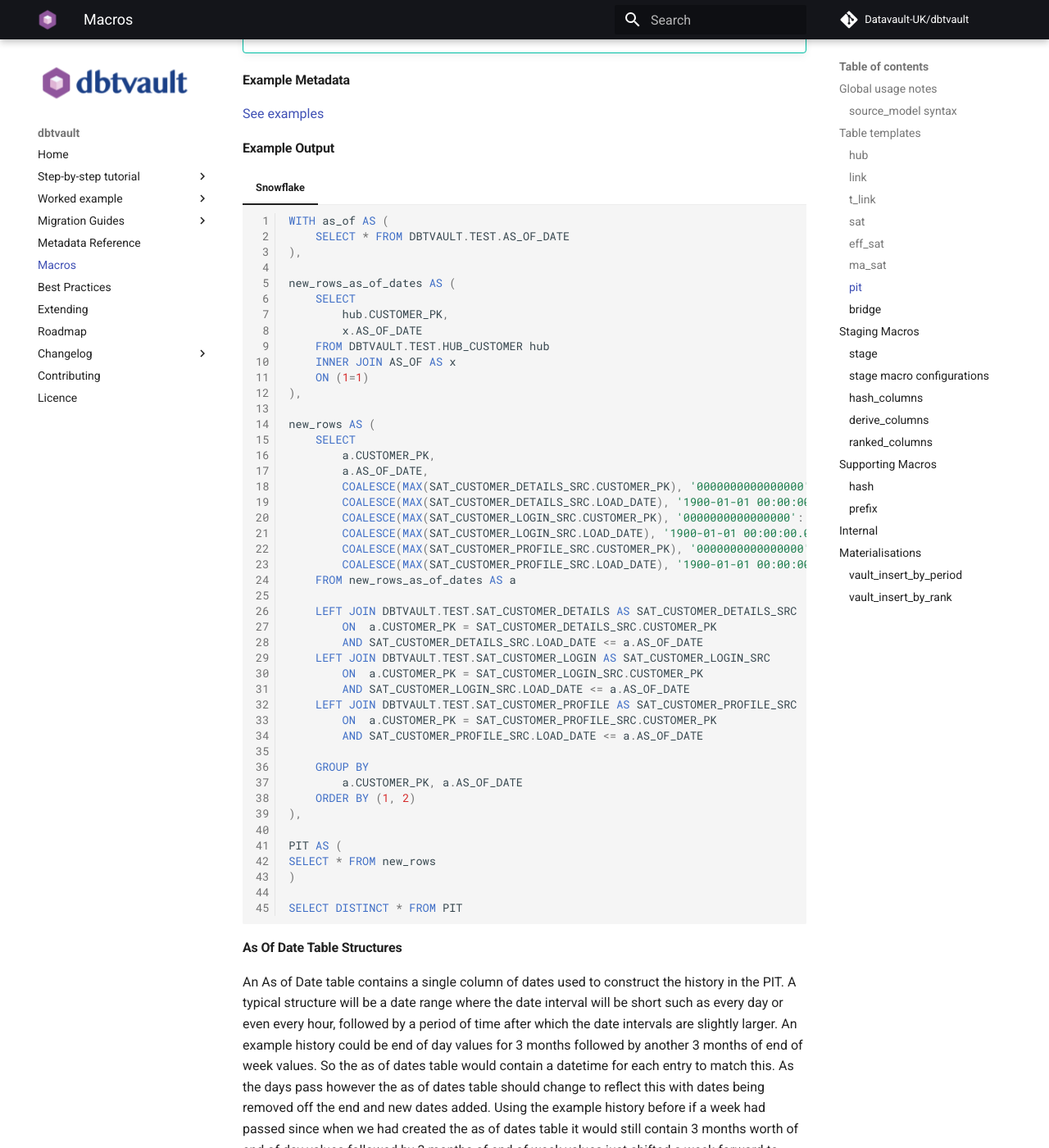
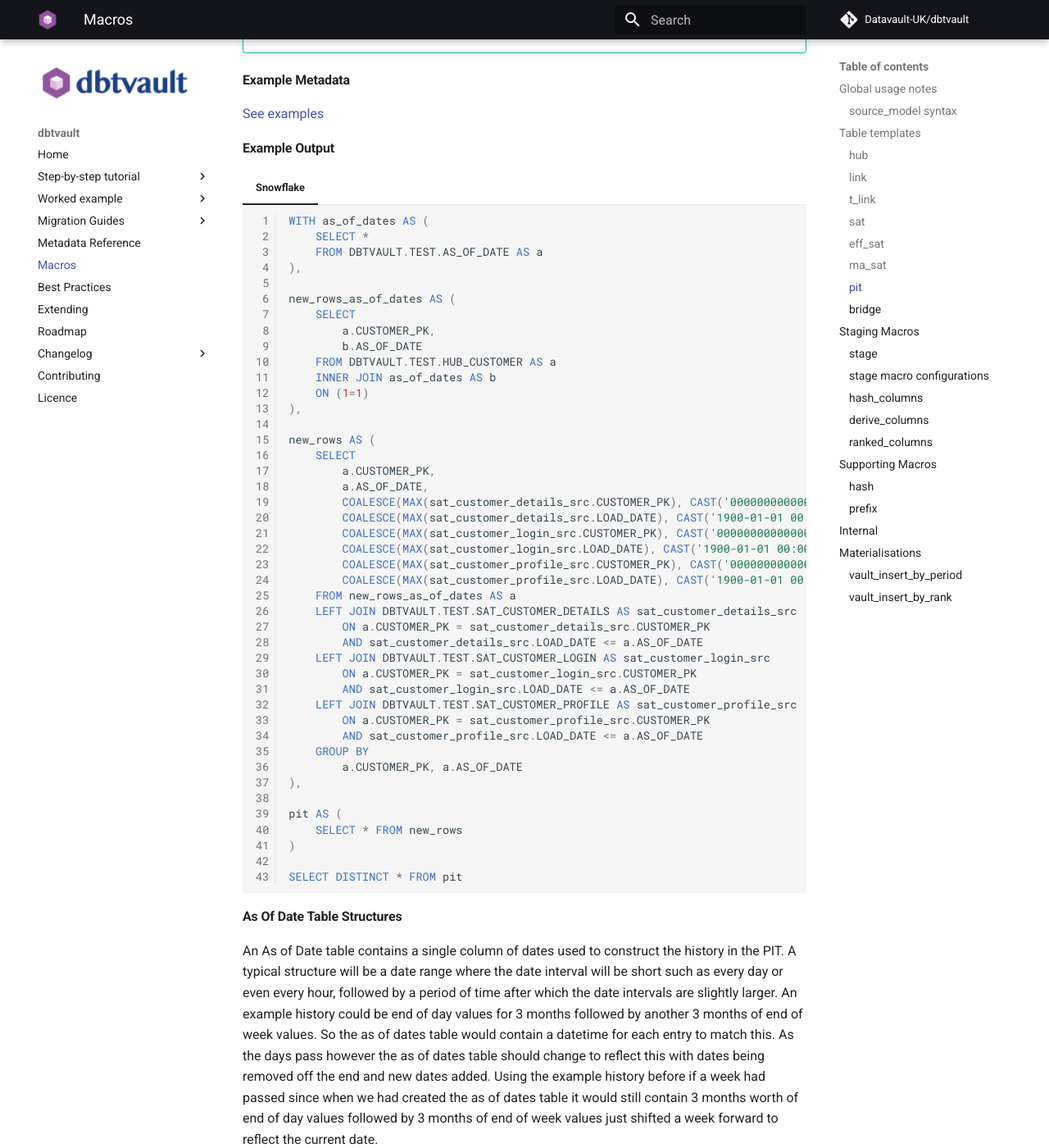
Before and after one commit to Datavault-UK/automate-dv-docs, an MkDocs documentation site: the page built from docs/macros.md, in a window 1280 px wide and 1400 px high, scrolled down 12283 px. Shown: the whole window at 82% size. Built offline with MkDocs 1.6.1 and Material for MkDocs 9.7.7, drawn with Linux system fonts in a browser that asks for light colours; comment, search, counter and statistics services are not loaded.

Commit message:
Updated PIT documentation in macros.md
- Plugged in the new PIT compiled SQL

````diff
--- a/docs/macros.md
+++ b/docs/macros.md
@@ -973,14 +973,14 @@ Generates SQL to build a point-in-time table (PIT).
 
 #### Parameters
 
-| Parameter         | Description                                         | Type             | Required?                                    |
-| --------------    | --------------------------------------------------- | ---------------- | -------------------------------------------- |
-|  src_pk           | Source primary key column                           |  String          | <i class="fas fa-check-circle required"></i> |
-|  as_of_dates_table| Name for the AS OF DATE table                       |  String          | <i class="fas fa-check-circle required"></i> |
-|  satellites       | Dictionary of satellite reference mappings          |  Mapping         | <i class="fas fa-check-circle required"></i> |
-|  stage_tables     | Dictionary of stage table reference mappings        |  Mapping         | <i class="fas fa-check-circle required"></i> |
-|  src_ldts         | Source load date timestamp column                   |  String          | <i class="fas fa-check-circle required"></i> |
-|  source_model     | Hub model name                                      |  String          | <i class="fas fa-check-circle required"></i> |
+| Parameter          | Description                                         | Type             | Required?                                    |
+| ------------------ | --------------------------------------------------- | ---------------- | -------------------------------------------- |
+|  src_pk            | Source primary key column                           |  String          | <i class="fas fa-check-circle required"></i> |
+|  as_of_dates_table | Name for the AS OF DATE table                       |  String          | <i class="fas fa-check-circle required"></i> |
+|  satellites        | Dictionary of satellite reference mappings          |  Mapping         | <i class="fas fa-check-circle required"></i> |
+|  stage_tables      | Dictionary of stage table reference mappings        |  Mapping         | <i class="fas fa-check-circle required"></i> |
+|  src_ldts          | Source load date timestamp column                   |  String          | <i class="fas fa-check-circle required"></i> |
+|  source_model      | Hub model name                                      |  String          | <i class="fas fa-check-circle required"></i> |
 
 !!! tip
     [Read the tutorial](tutorial/tut_point_in_time.md) for more details
@@ -994,16 +994,17 @@ Generates SQL to build a point-in-time table (PIT).
 === "Snowflake"
 
     ```sql
-    WITH as_of AS (
-        SELECT * FROM DBTVAULT.TEST.AS_OF_DATE
+    WITH as_of_dates AS (
+        SELECT *
+        FROM DBTVAULT.TEST.AS_OF_DATE AS a
     ),
 
     new_rows_as_of_dates AS (
         SELECT
-            hub.CUSTOMER_PK,
-            x.AS_OF_DATE
-        FROM DBTVAULT.TEST.HUB_CUSTOMER hub
-        INNER JOIN AS_OF AS x
+            a.CUSTOMER_PK,
+            b.AS_OF_DATE
+        FROM DBTVAULT.TEST.HUB_CUSTOMER AS a
+        INNER JOIN as_of_dates AS b
         ON (1=1)
     ),
 
@@ -1011,34 +1012,31 @@ Generates SQL to build a point-in-time table (PIT).
         SELECT
             a.CUSTOMER_PK,
             a.AS_OF_DATE,
-            COALESCE(MAX(SAT_CUSTOMER_DETAILS_SRC.CUSTOMER_PK), '0000000000000000'::BINARY(16)) AS SAT_CUSTOMER_DETAILS_PK,
-            COALESCE(MAX(SAT_CUSTOMER_DETAILS_SRC.LOAD_DATE), '1900-01-01 00:00:00.000000'::TIMESTAMP_NTZ) AS SAT_CUSTOMER_DETAILS_LDTS,
-            COALESCE(MAX(SAT_CUSTOMER_LOGIN_SRC.CUSTOMER_PK), '0000000000000000'::BINARY(16)) AS SAT_CUSTOMER_LOGIN_PK,
-            COALESCE(MAX(SAT_CUSTOMER_LOGIN_SRC.LOAD_DATE), '1900-01-01 00:00:00.000000'::TIMESTAMP_NTZ) AS SAT_CUSTOMER_LOGIN_LDTS,
-            COALESCE(MAX(SAT_CUSTOMER_PROFILE_SRC.CUSTOMER_PK), '0000000000000000'::BINARY(16)) AS SAT_CUSTOMER_PROFILE_PK,
-            COALESCE(MAX(SAT_CUSTOMER_PROFILE_SRC.LOAD_DATE), '1900-01-01 00:00:00.000000'::TIMESTAMP_NTZ) AS SAT_CUSTOMER_PROFILE_LDTS
+            COALESCE(MAX(sat_customer_details_src.CUSTOMER_PK), CAST('0000000000000000' AS BINARY(16))) AS SAT_CUSTOMER_DETAILS_PK,
+            COALESCE(MAX(sat_customer_details_src.LOAD_DATE), CAST('1900-01-01 00:00:00.000' AS timestamp_ntz)) AS SAT_CUSTOMER_DETAILS_LDTS,
+            COALESCE(MAX(sat_customer_login_src.CUSTOMER_PK), CAST('0000000000000000' AS BINARY(16))) AS SAT_CUSTOMER_LOGIN_PK,
+            COALESCE(MAX(sat_customer_login_src.LOAD_DATE), CAST('1900-01-01 00:00:00.000' AS timestamp_ntz)) AS SAT_CUSTOMER_LOGIN_LDTS,
+            COALESCE(MAX(sat_customer_profile_src.CUSTOMER_PK), CAST('0000000000000000' AS BINARY(16))) AS SAT_CUSTOMER_PROFILE_PK,
+            COALESCE(MAX(sat_customer_profile_src.LOAD_DATE), CAST('1900-01-01 00:00:00.000' AS timestamp_ntz)) AS SAT_CUSTOMER_PROFILE_LDTS
         FROM new_rows_as_of_dates AS a
-
-        LEFT JOIN DBTVAULT.TEST.SAT_CUSTOMER_DETAILS AS SAT_CUSTOMER_DETAILS_SRC
-            ON  a.CUSTOMER_PK = SAT_CUSTOMER_DETAILS_SRC.CUSTOMER_PK
-            AND SAT_CUSTOMER_DETAILS_SRC.LOAD_DATE <= a.AS_OF_DATE
-        LEFT JOIN DBTVAULT.TEST.SAT_CUSTOMER_LOGIN AS SAT_CUSTOMER_LOGIN_SRC
-            ON  a.CUSTOMER_PK = SAT_CUSTOMER_LOGIN_SRC.CUSTOMER_PK
-            AND SAT_CUSTOMER_LOGIN_SRC.LOAD_DATE <= a.AS_OF_DATE
-        LEFT JOIN DBTVAULT.TEST.SAT_CUSTOMER_PROFILE AS SAT_CUSTOMER_PROFILE_SRC
-            ON  a.CUSTOMER_PK = SAT_CUSTOMER_PROFILE_SRC.CUSTOMER_PK
-            AND SAT_CUSTOMER_PROFILE_SRC.LOAD_DATE <= a.AS_OF_DATE
-
+        LEFT JOIN DBTVAULT.TEST.SAT_CUSTOMER_DETAILS AS sat_customer_details_src
+            ON a.CUSTOMER_PK = sat_customer_details_src.CUSTOMER_PK
+            AND sat_customer_details_src.LOAD_DATE <= a.AS_OF_DATE
+        LEFT JOIN DBTVAULT.TEST.SAT_CUSTOMER_LOGIN AS sat_customer_login_src
+            ON a.CUSTOMER_PK = sat_customer_login_src.CUSTOMER_PK
+            AND sat_customer_login_src.LOAD_DATE <= a.AS_OF_DATE
+        LEFT JOIN DBTVAULT.TEST.SAT_CUSTOMER_PROFILE AS sat_customer_profile_src
+            ON a.CUSTOMER_PK = sat_customer_profile_src.CUSTOMER_PK
+            AND sat_customer_profile_src.LOAD_DATE <= a.AS_OF_DATE
         GROUP BY
             a.CUSTOMER_PK, a.AS_OF_DATE
-        ORDER BY (1, 2)
     ),
 
-    PIT AS (
-    SELECT * FROM new_rows
+    pit AS (
+        SELECT * FROM new_rows
     )
 
-    SELECT DISTINCT * FROM PIT
+    SELECT DISTINCT * FROM pit
     ```
 
 #### As Of Date Table Structures
````
